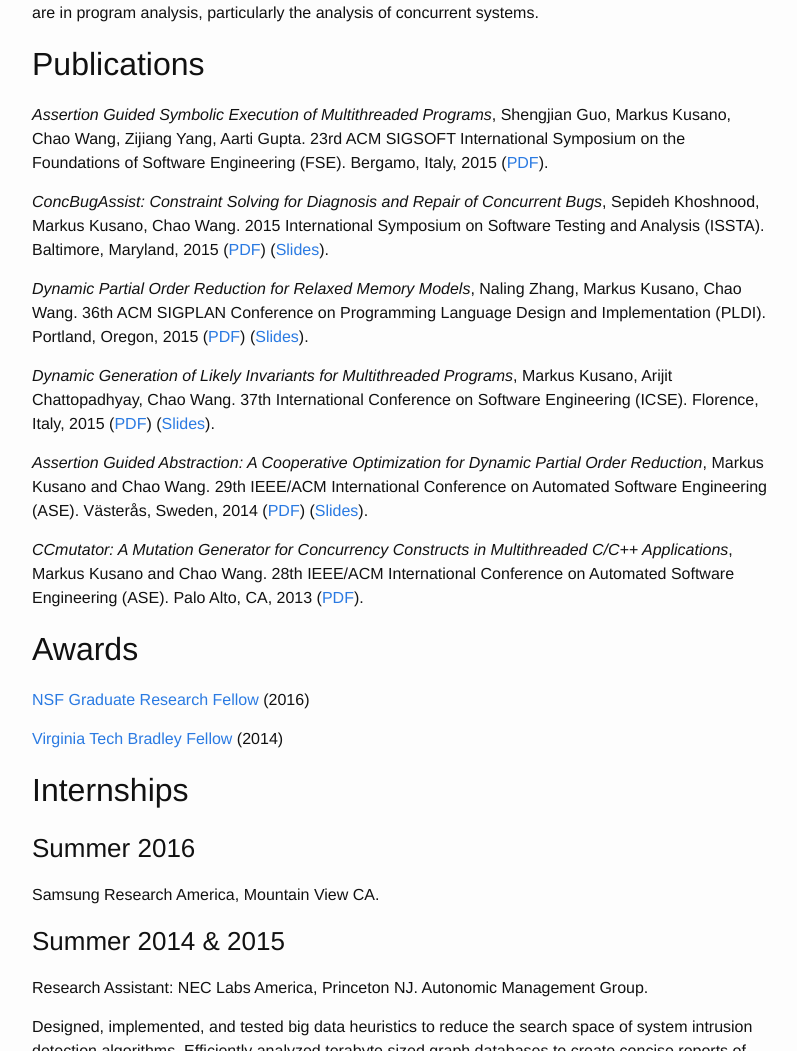
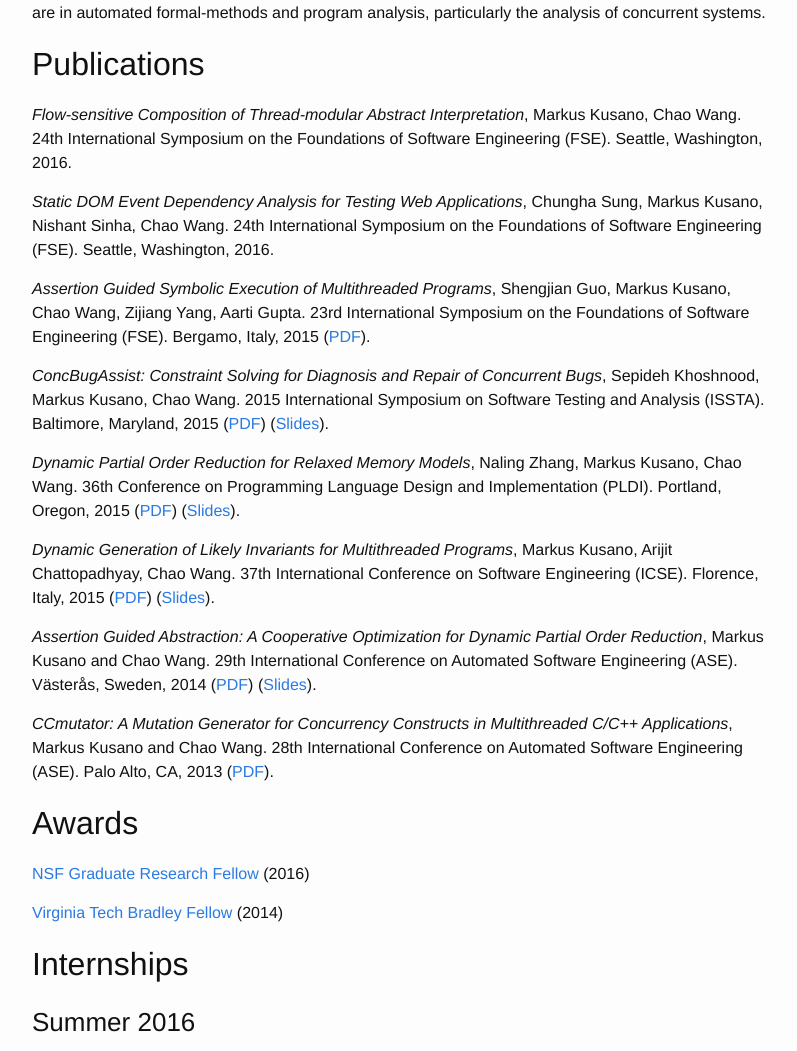
Before and after one commit to markus-kusano/markus-kusano.github.io, a Jekyll site: the page built from index.markdown, in a window 1280 px wide and 1400 px high. Shown: the part 349-1400 px from the top of the window, without its empty margins (238-1035 px from the left). Built offline with Jekyll 4.4.1, drawn with Linux system fonts in a browser that asks for light colours; some of the changed text lies outside the part shown.

Commit message:
update publications

```diff
--- a/index.markdown
+++ b/index.markdown
@@ -12,13 +12,21 @@ footer: true
 {:refdef}
 
 I started my PhD at Virginia Tech in the Fall of 2014. My advisor is Chao Wang.
-My research interests are in program analysis, particularly the analysis of
-concurrent systems.
+My research interests are in automated formal-methods and program analysis,
+particularly the analysis of concurrent systems.
 
 ## Publications
 
+_Flow-sensitive Composition of Thread-modular Abstract Interpretation_, Markus
+Kusano, Chao Wang. 24th International Symposium on the Foundations
+of Software Engineering (FSE). Seattle, Washington, 2016.
+
+_Static DOM Event Dependency Analysis for Testing Web Applications_, Chungha
+Sung, Markus Kusano, Nishant Sinha, Chao Wang. 24th International Symposium on
+the Foundations of Software Engineering (FSE). Seattle, Washington, 2016.
+
 _Assertion Guided Symbolic Execution of Multithreaded Programs_, Shengjian Guo,
-Markus Kusano, Chao Wang, Zijiang Yang, Aarti Gupta. 23rd ACM SIGSOFT
+Markus Kusano, Chao Wang, Zijiang Yang, Aarti Gupta. 23rd
 International Symposium on the Foundations of Software Engineering (FSE).
 Bergamo, Italy, 2015 ([PDF](/papers/GuoKWYG15.pdf)).
 
@@ -28,7 +36,7 @@ Symposium on Software Testing and Analysis (ISSTA). Baltimore, Maryland, 2015
 ([PDF](/papers/concbugassist_preprint.pdf)) ([Slides](/papers/concbugassist_slides.pdf)).
 
 _Dynamic Partial Order Reduction for Relaxed Memory Models_, Naling Zhang,
-Markus Kusano, Chao Wang. 36th ACM SIGPLAN Conference on Programming
+Markus Kusano, Chao Wang. 36th Conference on Programming
 Language Design and Implementation (PLDI). Portland, Oregon, 2015 ([PDF](/papers/ZhangKW15.pdf))
 ([Slides](/papers/rinspect_slides.pdf)).
 
@@ -38,12 +46,12 @@ Software Engineering (ICSE). Florence, Italy, 2015 ([PDF](/papers/KusanoCW15.pdf
 ([Slides](/papers/udon_slides.pdf)).
 
 _Assertion Guided Abstraction: A Cooperative Optimization for Dynamic Partial
-Order Reduction_, Markus Kusano and Chao Wang. 29th IEEE/ACM International
+Order Reduction_, Markus Kusano and Chao Wang. 29th International
 Conference on Automated Software Engineering (ASE). Västerås, Sweden, 2014 ([PDF](/papers/kusano_pdpor.pdf))
 ([Slides](/papers/pdpor_slides.pdf)).
 
 _CCmutator: A Mutation Generator for Concurrency Constructs in Multithreaded
-C/C++ Applications_, Markus Kusano and Chao Wang. 28th IEEE/ACM International
+C/C++ Applications_, Markus Kusano and Chao Wang. 28th International
 Conference on Automated Software Engineering (ASE). Palo Alto, CA, 2013
 ([PDF](/papers/CCmutator_ase2013_preprint.pdf)).
 
```
